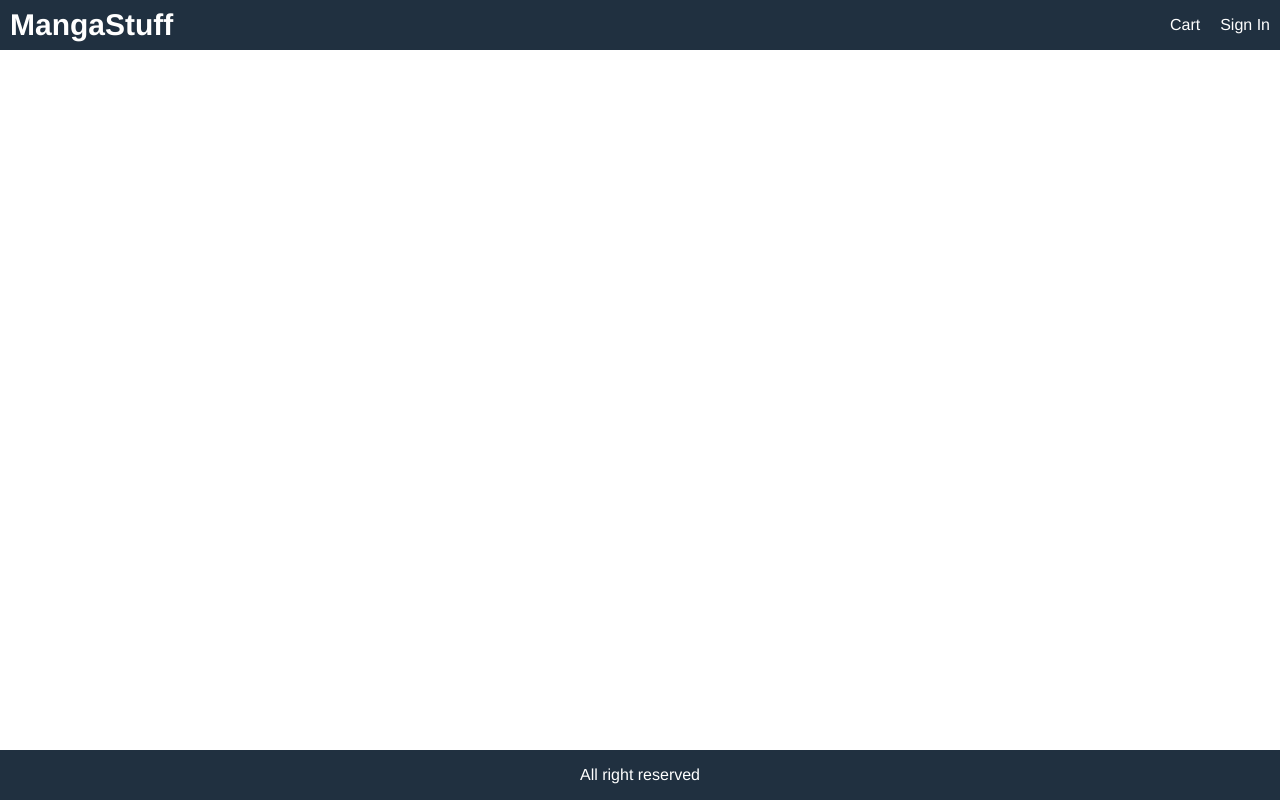
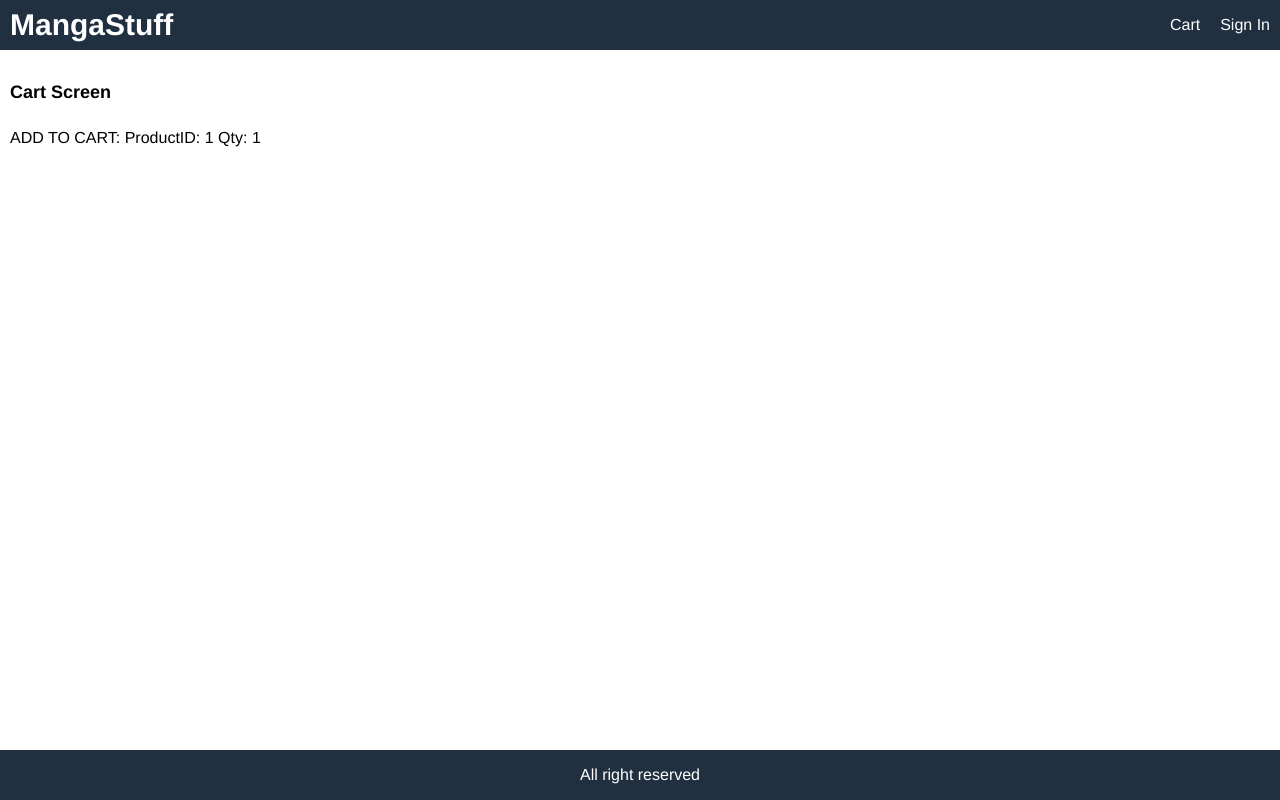
Before and after one commit to bachtangthang/MangaCommerce, a React (Create React App) app in the folder frontend/: page /cart/1 in a window 1280 px wide. Built offline with nearby package versions, Linux system fonts and the light colour scheme.

Commit message:
fix add to cart

```diff
--- a/frontend/src/App.js
+++ b/frontend/src/App.js
@@ -2,7 +2,7 @@
 import { BrowserRouter, Route, Routes } from 'react-router-dom';
 import HomeScreen from './screens/HomeScreen';
 import ProductScreen from './screens/ProductScreen';
-
+import CartScreen from './screens/CartScreen';
 function App() {
 	return (
 		<BrowserRouter>
@@ -22,6 +22,7 @@
 					<Routes>
 						<Route path="/product/:id" element={<ProductScreen />} />
 						<Route path="/" element={<HomeScreen />} exact />
+						<Route path="/cart/:id" element={<CartScreen />} />
 					</Routes>
 				</main>
 				<footer className="row center">All right reserved</footer>
--- /dev/null
+++ b/frontend/src/screens/CartScreen.js
@@ -0,0 +1,19 @@
+import React from 'react';
+import { useLocation, useParams } from 'react-router';
+
+const CartScreen = (props) => {
+	const { id } = useParams();
+	const productId = id;
+	const location = useLocation();
+	const qty = location.search ? location.search.split('=')[1] : 1;
+	return (
+		<div>
+			<h1>Cart Screen</h1>
+			<p>
+				ADD TO CART: ProductID: {productId} Qty: {qty}
+			</p>
+		</div>
+	);
+};
+
+export default CartScreen;
--- a/frontend/src/screens/ProductScreen.js
+++ b/frontend/src/screens/ProductScreen.js
@@ -1,18 +1,18 @@
-import React, { useEffect } from 'react';
+import React, { Fragment, useEffect, useState } from 'react';
 import Rating from '../components/Rating';
-import { Link, useParams } from 'react-router-dom';
+import { Link, useParams, useNavigate } from 'react-router-dom';
 import { useDispatch, useSelector } from 'react-redux';
 import LoadingBox from '../components/LoadingBox';
 import MessageBox from '../components/MessageBox';
 import { detailsProduct } from '../actions/productActions';
-
 const ProductScreen = (props) => {
 	const { id } = useParams();
+	const productId = id;
 	const dispatch = useDispatch();
-	const productId = id;
-	console.log(productId);
+	const [ qty, setQty ] = useState(1);
 	const productDetails = useSelector((state) => state.productDetails);
 	const { loading, error, product } = productDetails;
+	const navigate = useNavigate();
 
 	useEffect(
 		() => {
@@ -20,6 +20,10 @@
 		},
 		[ dispatch, productId ]
 	);
+
+	const addToCartHandler = () => {
+		navigate(`/cart/${productId}?qty=${qty}`);
+	};
 
 	return (
 		<div>
@@ -70,9 +74,29 @@
 											</div>
 										</div>
 									</li>
-									<li>
-										<button className="primary block">Add to Cart</button>
-									</li>
+									{product.countInStock > 0 && (
+										<Fragment>
+											<li>
+												<div className="row">
+													<div>Qty</div>
+													<div>
+														<select value={qty} onChange={(e) => setQty(e.target.value)}>
+															{[ ...Array(product.countInStock).keys() ].map((x) => (
+																<option key={x + 1} value={x + 1}>
+																	{x + 1}
+																</option>
+															))}
+														</select>
+													</div>
+												</div>
+											</li>
+											<li>
+												<button onClick={addToCartHandler} className="primary block">
+													Add to Cart
+												</button>
+											</li>
+										</Fragment>
+									)}
 								</ul>
 							</div>
 						</div>
```
